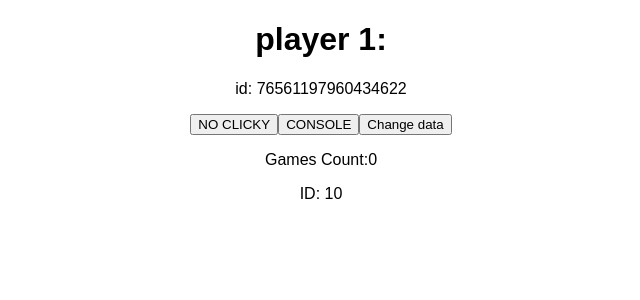
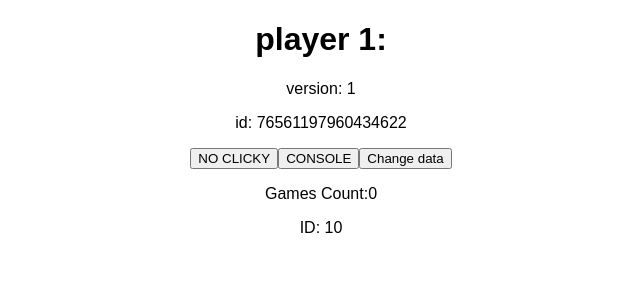
Before and after one commit to majicmaj/whattoplay, a React (Create React App) app: page / in a window 1280 px wide. Shown: the top 300 px of the page, without its empty margins (319-959 px from the left). Built offline with nearby package versions, Linux system fonts and the light colour scheme; no server answers.

Commit message:
version 1

```diff
--- a/src/App.js
+++ b/src/App.js
@@ -18,9 +18,8 @@ export default function App() {
   });
   const key = process.env.KEY || "NOKEY";
 
-  useEffect(
-    () => () => {
-      console.log(player1);
+  useEffect(() => {
+    console.log("here");
     axios
       .get(
         "https://cors-anywhere.herokuapp.com/" +
@@ -38,14 +37,13 @@ export default function App() {
       .catch(err => {
         console.error("error: " + err);
       });
-    },
-    [key, player1]
-  );
+  }, [key, player1]);
 
   return (
     <div className="App">
       <div className="player">
         <h1>player 1:</h1>
+        <p>version: 1</p>
         <p>id: {player1}</p>
         <button onClick={() => setPlayer1("76561197960434622")}>
           NO CLICKY
```
Lines whose indentation alone changed are shown as unchanged.
